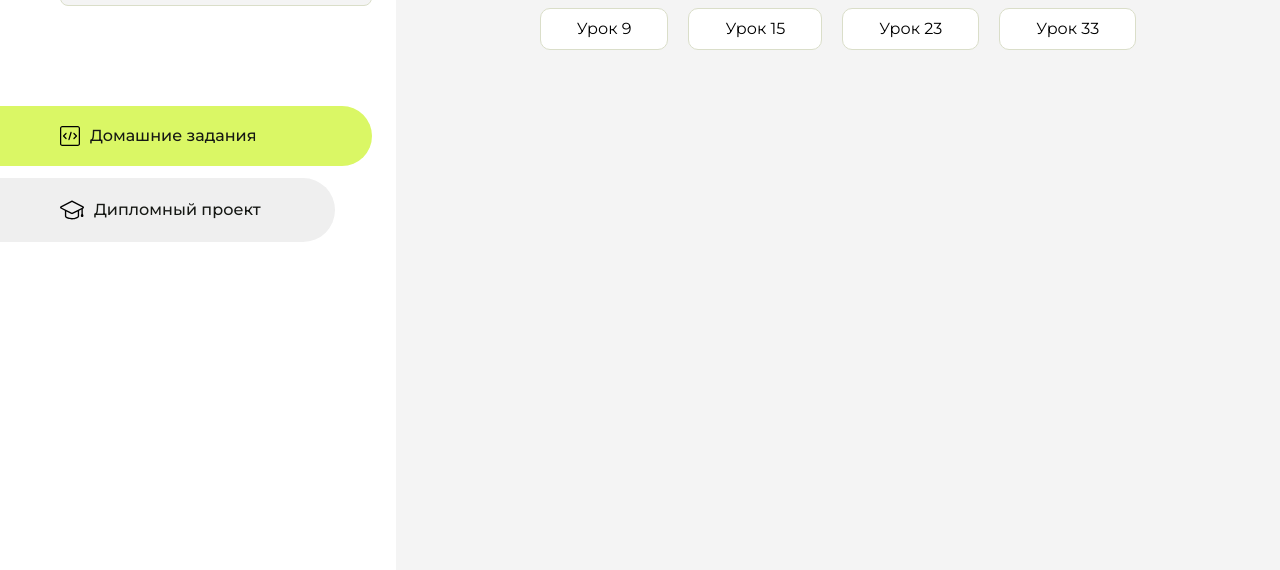
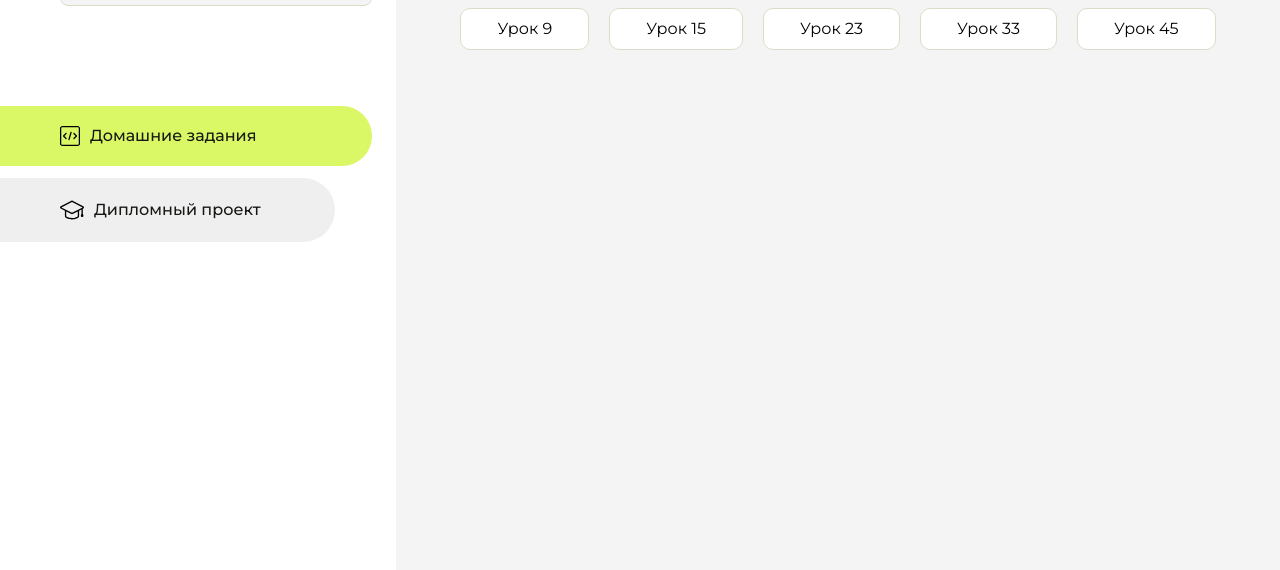
Before and after one commit to VMMcode/Aroken_homework, a plain HTML site: page index.html in a window 1280 px wide. Shown: the part 230-800 px from the top of the page. Drawn offline with Linux system fonts and the light colour scheme.

Commit message:
Update index.html

```diff
--- a/index.html
+++ b/index.html
@@ -104,6 +104,9 @@
                     <li class="content__list-item">
                         <a href="lesson33/index.html">Урок 33</a>
                     </li>
+                    <li class="content__list-item">
+                        <a href="lesson45/index.html">Урок 45</a>
+                    </li>
                 </ul>
             </div>
             <div class="content__block hidden" id="diplomBlock">
```
